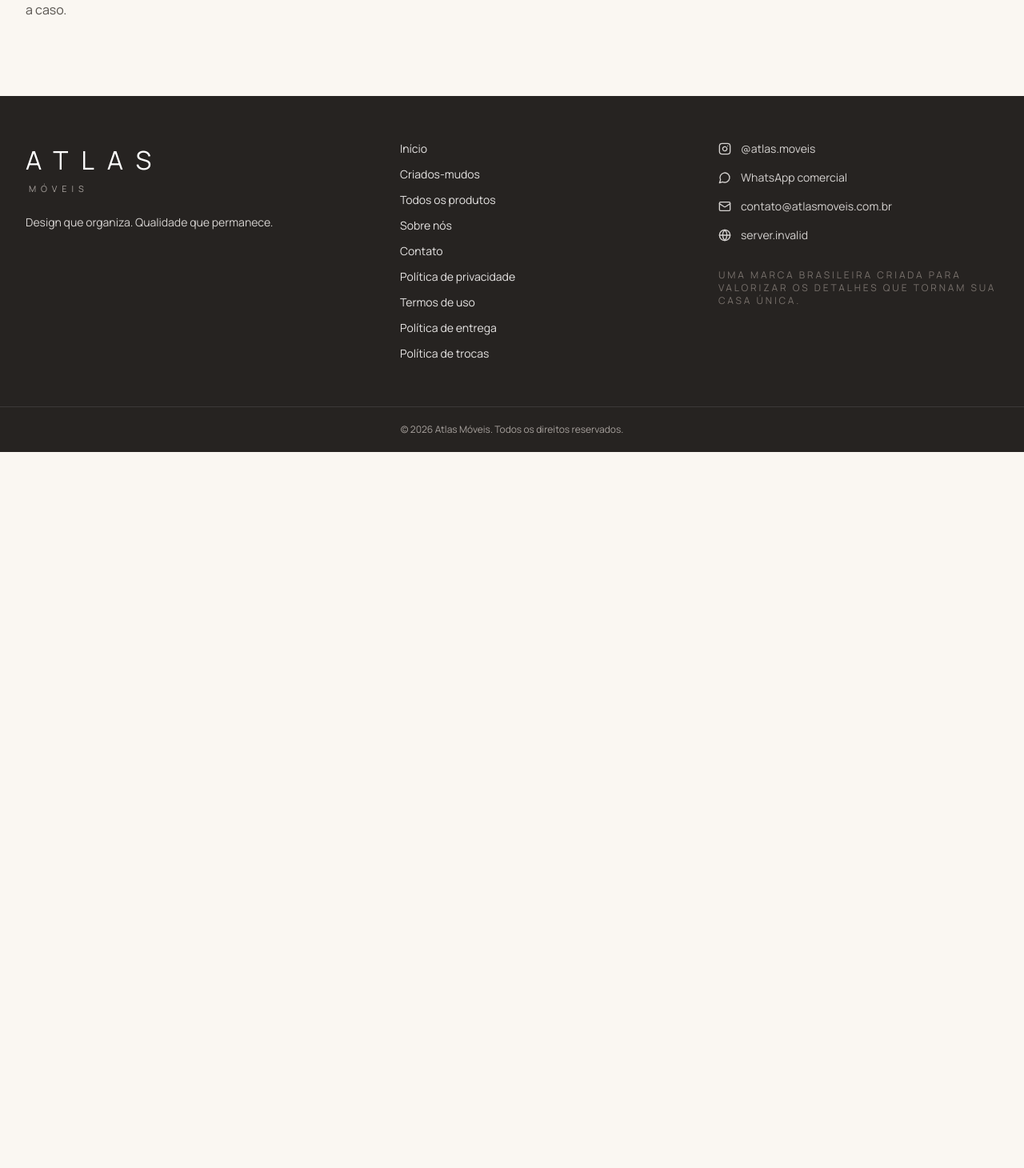
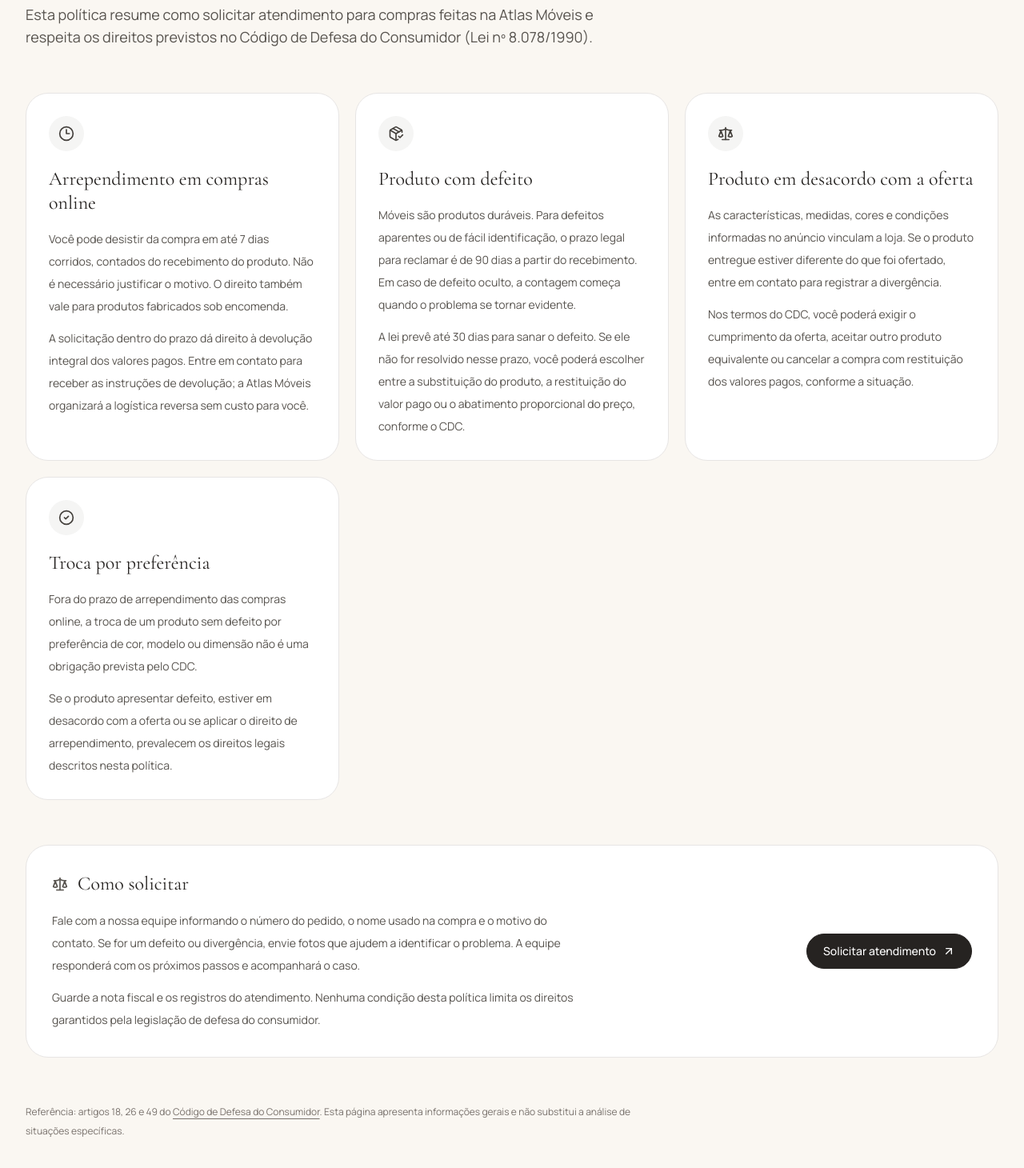
Before and after one commit to itzhecarlos/moveis-planejados, a Next.js app: page /politica-de-trocas in a window 1280 px wide. Shown: the part 370-1830 px from the top of the page at 80% size. Before the commit the page ends 935 px from the top, so only its background shows below. Built offline with nearby package versions, Linux system fonts and the light colour scheme; no server answers.

Commit message:
trocas e devoluções page change v1

```diff
--- a/src/app/politica-de-trocas/page.tsx
+++ b/src/app/politica-de-trocas/page.tsx
@@ -1,15 +1,111 @@
+import { ArrowUpRight, CheckCircle2, Clock3, PackageCheck, Scale } from "lucide-react";
+
 import { Breadcrumb } from "@/components/layout/breadcrumb";
-import { SectionHeading } from "@/components/ui/section-heading";
+import { Button } from "@/components/ui/button";
+import { siteConfig } from "@/lib/site";
+
+const consumerRights = [
+  {
+    icon: Clock3,
+    title: "Arrependimento em compras online",
+    description:
+      "Você pode desistir da compra em até 7 dias corridos, contados do recebimento do produto. Não é necessário justificar o motivo. O direito também vale para produtos fabricados sob encomenda.",
+    detail:
+      "A solicitação dentro do prazo dá direito à devolução integral dos valores pagos. Entre em contato para receber as instruções de devolução; a Atlas Móveis organizará a logística reversa sem custo para você."
+  },
+  {
+    icon: PackageCheck,
+    title: "Produto com defeito",
+    description:
+      "Móveis são produtos duráveis. Para defeitos aparentes ou de fácil identificação, o prazo legal para reclamar é de 90 dias a partir do recebimento. Em caso de defeito oculto, a contagem começa quando o problema se tornar evidente.",
+    detail:
+      "A lei prevê até 30 dias para sanar o defeito. Se ele não for resolvido nesse prazo, você poderá escolher entre a substituição do produto, a restituição do valor pago ou o abatimento proporcional do preço, conforme o CDC."
+  },
+  {
+    icon: Scale,
+    title: "Produto em desacordo com a oferta",
+    description:
+      "As características, medidas, cores e condições informadas no anúncio vinculam a loja. Se o produto entregue estiver diferente do que foi ofertado, entre em contato para registrar a divergência.",
+    detail:
+      "Nos termos do CDC, você poderá exigir o cumprimento da oferta, aceitar outro produto equivalente ou cancelar a compra com restituição dos valores pagos, conforme a situação."
+  },
+  {
+    icon: CheckCircle2,
+    title: "Troca por preferência",
+    description:
+      "Fora do prazo de arrependimento das compras online, a troca de um produto sem defeito por preferência de cor, modelo ou dimensão não é uma obrigação prevista pelo CDC.",
+    detail:
+      "Se o produto apresentar defeito, estiver em desacordo com a oferta ou se aplicar o direito de arrependimento, prevalecem os direitos legais descritos nesta política."
+  }
+];
 
 export default function ExchangePolicyPage() {
+  const whatsappHref = `https://wa.me/${siteConfig.whatsappNumber}?text=${encodeURIComponent(
+    "Olá! Quero solicitar atendimento sobre troca, devolução ou defeito em um pedido."
+  )}`;
+
   return (
     <section className="section-space">
-      <div className="container-shell space-y-8">
+      <div className="container-shell space-y-10 sm:space-y-14">
         <Breadcrumb items={[{ href: "/", label: "Início" }, { label: "Política de trocas" }]} />
-        <SectionHeading
-          description="Nossa política segue o Código de Defesa do Consumidor e as particularidades de produção sob encomenda. Itens personalizados devem ser analisados caso a caso."
-          title="Política de trocas"
-        />
+
+        <header className="max-w-3xl">
+          <span className="divider-line" />
+          <p className="mb-3 text-xs uppercase tracking-[0.35em] text-stone-500">Atendimento e direitos do consumidor</p>
+          <h1 className="font-serif text-4xl leading-none text-graphite sm:text-5xl">Política de trocas e devoluções</h1>
+          <p className="mt-5 text-base leading-7 text-stone-600 sm:text-lg">
+            Esta política resume como solicitar atendimento para compras feitas na Atlas Móveis e respeita os direitos previstos
+            no Código de Defesa do Consumidor (Lei nº 8.078/1990).
+          </p>
+        </header>
+
+        <div className="grid gap-5 lg:grid-cols-3">
+          {consumerRights.map(({ icon: Icon, title, description, detail }) => (
+            <article className="rounded-[1.75rem] border border-stone-200 bg-white p-6 sm:p-7" key={title}>
+              <div className="mb-5 inline-flex size-11 items-center justify-center rounded-full bg-stone-100 text-stone-700">
+                <Icon aria-hidden="true" className="size-5" />
+              </div>
+              <h2 className="font-serif text-2xl leading-tight text-graphite">{title}</h2>
+              <p className="mt-4 text-sm leading-7 text-stone-600">{description}</p>
+              <p className="mt-3 text-sm leading-7 text-stone-600">{detail}</p>
+            </article>
+          ))}
+        </div>
+
+        <section className="grid gap-8 rounded-[1.75rem] border border-stone-200 bg-white p-6 sm:p-8 lg:grid-cols-[1fr_auto] lg:items-center">
+          <div className="max-w-2xl">
+            <div className="flex items-center gap-3">
+              <Scale aria-hidden="true" className="size-5 text-stone-600" />
+              <h2 className="font-serif text-2xl text-graphite">Como solicitar</h2>
+            </div>
+            <p className="mt-4 text-sm leading-7 text-stone-600">
+              Fale com a nossa equipe informando o número do pedido, o nome usado na compra e o motivo do contato. Se for um
+              defeito ou divergência, envie fotos que ajudem a identificar o problema. A equipe responderá com os próximos
+              passos e acompanhará o caso.
+            </p>
+            <p className="mt-3 text-sm leading-7 text-stone-600">
+              Guarde a nota fiscal e os registros do atendimento. Nenhuma condição desta política limita os direitos garantidos
+              pela legislação de defesa do consumidor.
+            </p>
+          </div>
+          <Button href={whatsappHref} target="_blank">
+            Solicitar atendimento
+            <ArrowUpRight aria-hidden="true" className="size-4" />
+          </Button>
+        </section>
+
+        <p className="max-w-3xl text-xs leading-6 text-stone-500">
+          Referência: artigos 18, 26 e 49 do{" "}
+          <a
+            className="underline underline-offset-4 hover:text-graphite"
+            href="https://www.planalto.gov.br/ccivil_03/leis/l8078compilado.htm"
+            rel="noreferrer"
+            target="_blank"
+          >
+            Código de Defesa do Consumidor
+          </a>
+          . Esta página apresenta informações gerais e não substitui a análise de situações específicas.
+        </p>
       </div>
     </section>
   );
```
